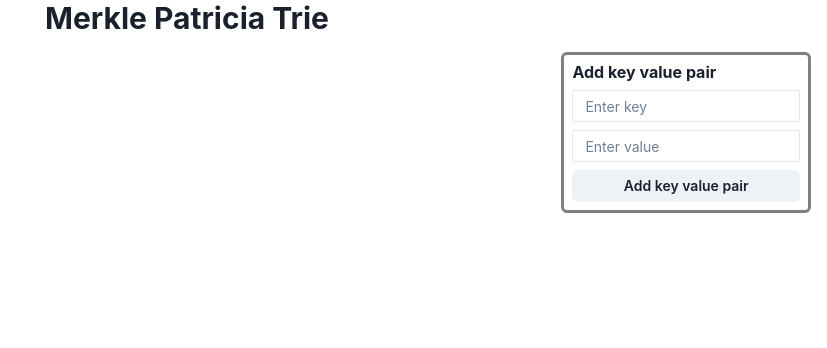
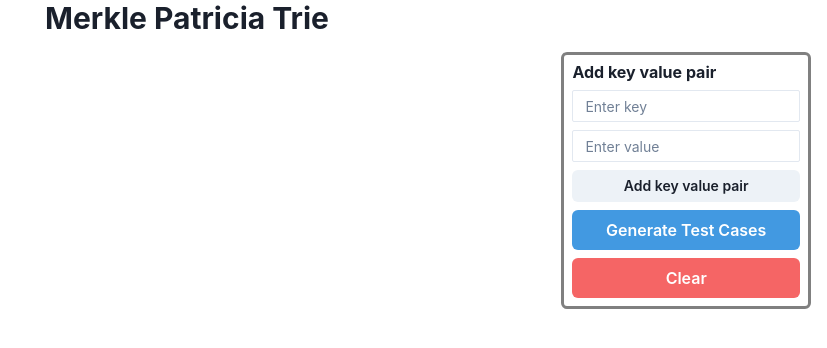
Before and after one commit to ammarSura/Merkle-Patricia-Trie-Visualizer, a React (Vite) app: page / in a window 1280 px wide. Shown: the top 348 px of the page, without its empty margins (453-1280 px from the left). Built offline with nearby package versions, Linux system fonts and the light colour scheme.

Commit message:
feat: add buttons and clear trie

```diff
--- a/src/App.tsx
+++ b/src/App.tsx
@@ -1,11 +1,24 @@
-import { useEffect, useRef, useState } from "react";
+import { useRef, useState } from "react";
 import { MPT } from "./mpt";
 import DrawTrie from "./DrawTrie";
 import KeyValueInput from "./KeyValueInput";
 import KeyValueDisplay from "./KeyValueDisplay";
-import { Heading, Stack } from "@chakra-ui/react";
+import { Button, Heading, Stack } from "@chakra-ui/react";
 import { getKeyValuePairInBytes } from "./mpt/utils";
-
+const keyValuePairsInit = [
+  {
+    key: 'ammar',
+    value: '123'
+  },
+  {
+    key: 'pranav',
+    value: '456'
+  },
+  {
+    key: 'amar',
+    value: '789'
+  }
+]
 function App() {
   const [shouldReDrawTrie, setShouldReDrawTrie] = useState(false)
   const mpt = useRef<MPT | null>(new MPT());
@@ -13,10 +26,14 @@ function App() {
     key: string
     value: string
   }[]>([])
-  useEffect(() => {
-    setShouldReDrawTrie(true)
-  }, [])
 
+  const generateTestCases = () => {
+    mpt.current?.put(...getKeyValuePairInBytes('ammar', '123'))
+    mpt.current?.put(...getKeyValuePairInBytes('pranav', '456'))
+    mpt.current?.put(...getKeyValuePairInBytes('amar', '789'))
+    setKeyValuePairs(keyValuePairsInit)
+
+  }
   return (
     mpt.current && (
       <>
@@ -56,6 +73,26 @@ function App() {
         <KeyValueDisplay
           keyValuePairs={keyValuePairs}
         />
+         <Button
+            color='white'
+            bg={'blue.400'}
+            onClick={() => {
+              generateTestCases()
+              setShouldReDrawTrie(!shouldReDrawTrie)
+            }}>
+          Generate Test Cases
+        </Button>
+        <Button
+          color='white'
+          bg={'red.400'}
+          onClick={() => {
+            mpt.current = new MPT()
+            setKeyValuePairs([])
+            setShouldReDrawTrie(!shouldReDrawTrie)
+          }}
+        >
+          Clear
+        </Button>
         </Stack>
         </Stack>
       </>
```
